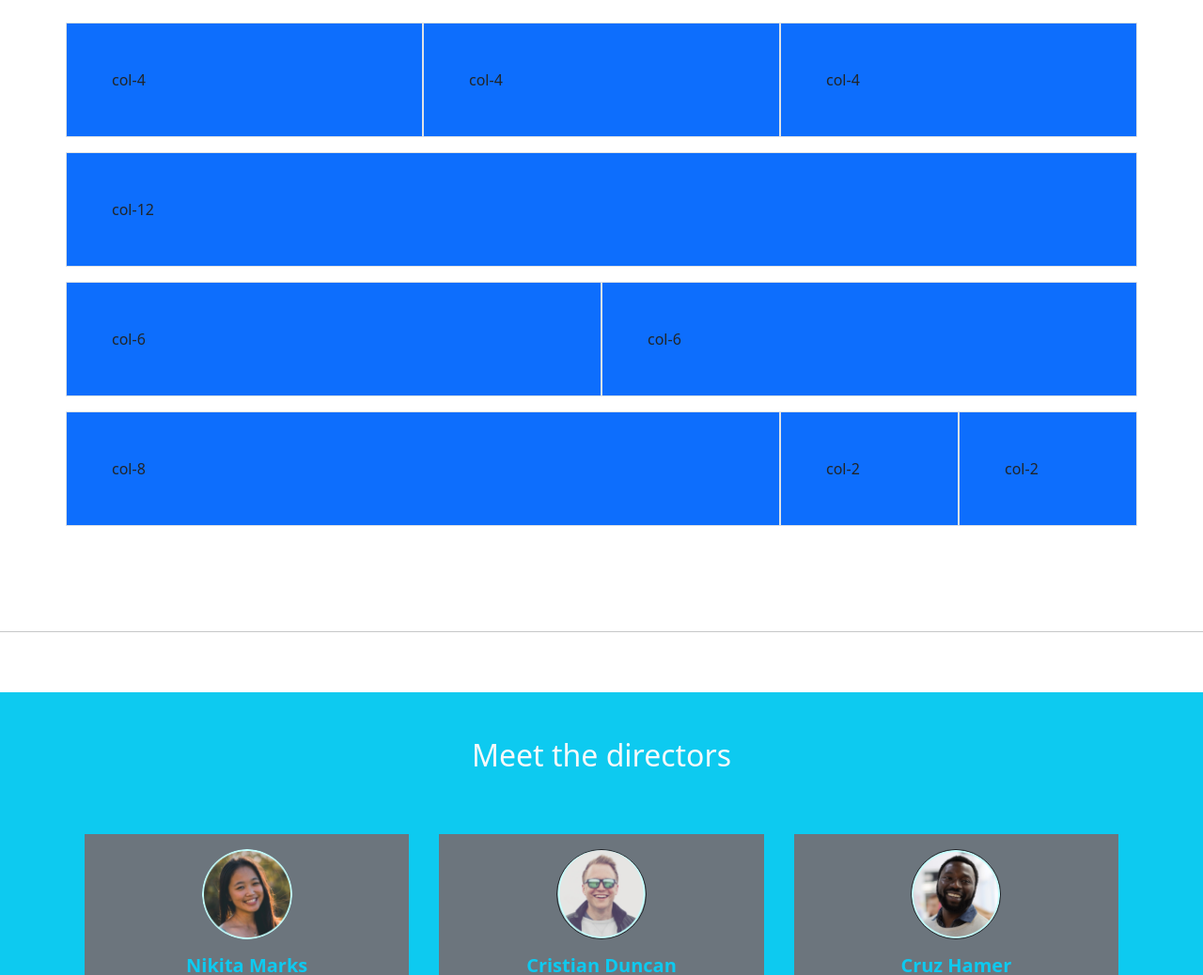
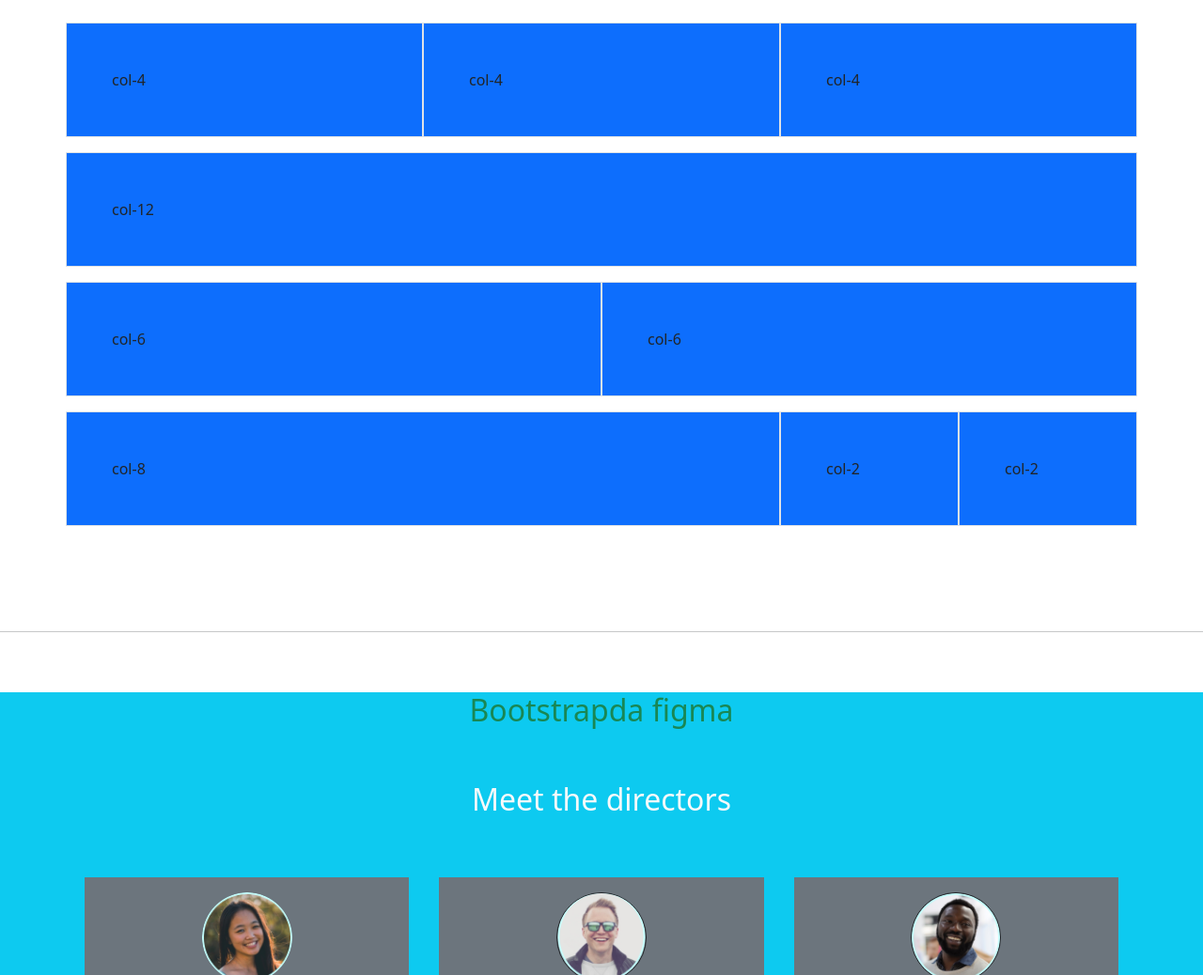
Before and after one commit to toshtemirov003/bootstrap, a plain HTML site: page index.html in a window 1280 px wide. Shown: the part 62-1100 px from the top of the page at 94% size. Drawn offline with nearby package versions, Linux system fonts and the light colour scheme.

Commit message:
Add bootstrap heading

```diff
--- a/index.html
+++ b/index.html
@@ -27,6 +27,7 @@
     <br><br><hr><br><br>
 
     <div class="box bg-info">
+        <h2 class="text-center text-success">Bootstrapda figma</h2>
         <div class="container pt-5 p-3">
             <h2 class="text-center text-light mb-5">Meet the directors</h2>
             <div class="row text-center pb-5 gy-5">
```
